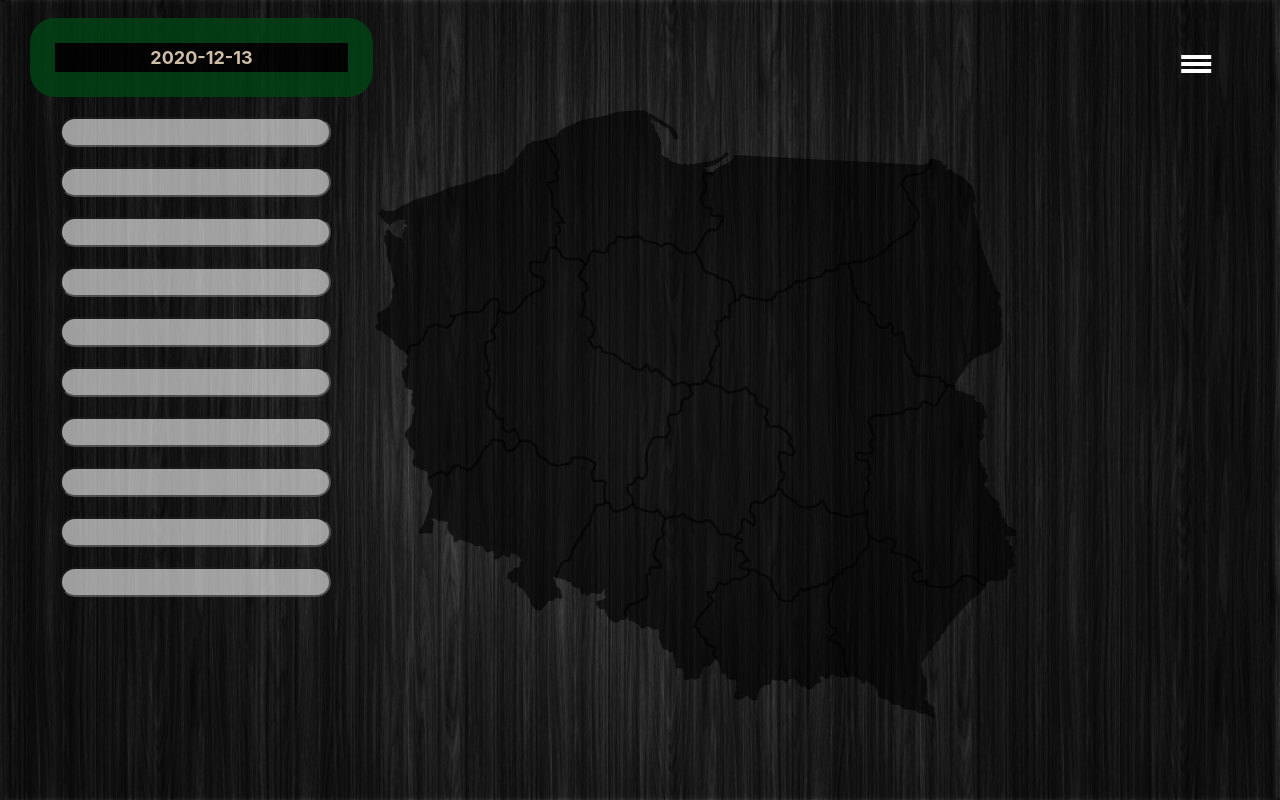
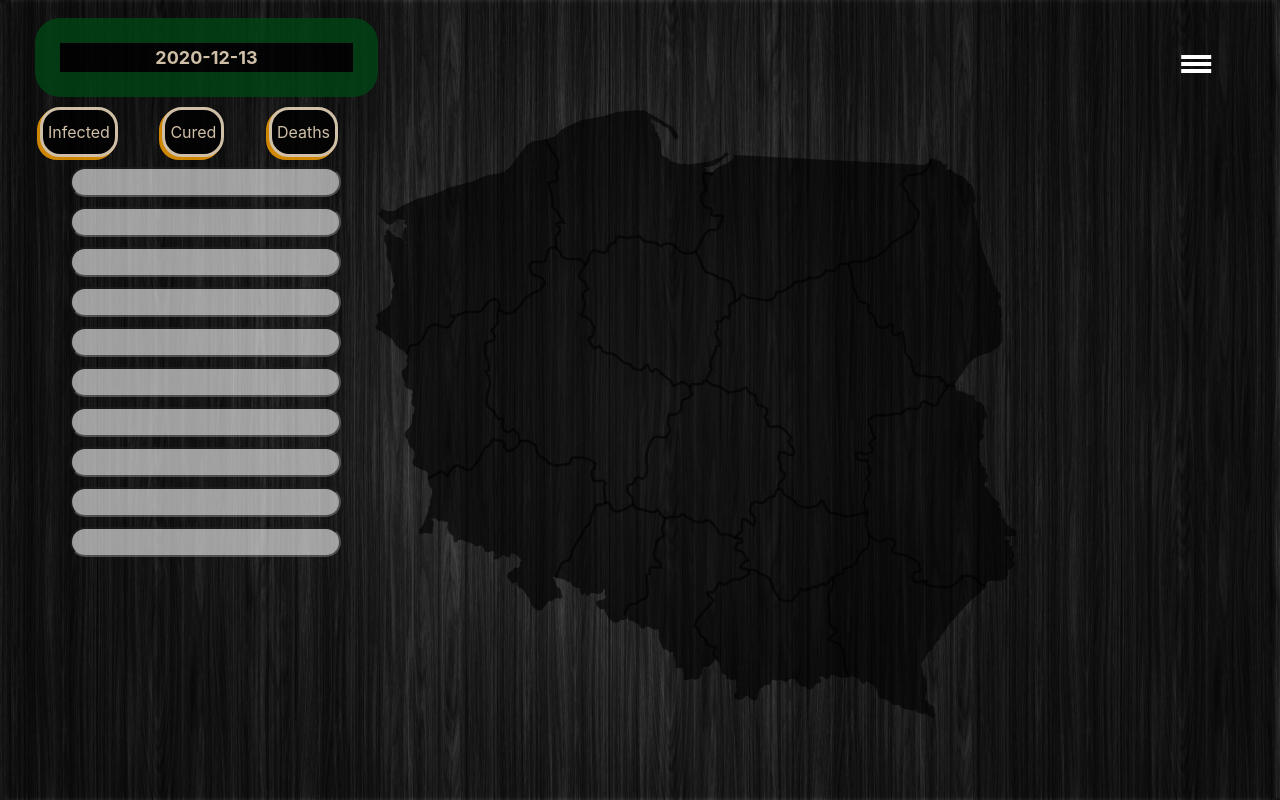
Before and after one commit to Adrian2337/covid-spread-analyzer, a Django app: template templates/map.html in a window 1280 px wide. Run offline with Django 3.2, Linux system fonts and the light colour scheme; the template is opened without the code that fills it, so the values that code supplies are empty; some libraries are stand-ins or nearby versions.

Commit message:
map has more options

```diff
--- a/static/css/map.css
+++ b/static/css/map.css
@@ -5,7 +5,21 @@ body {
     height: 100%;
 }
 
+.btn {
+    border:solid;
+    border-radius: 20px;
+    color: blanchedalmond;
+    border-color: blanchedalmond;
+    outline: none;
+    padding: 10px 5px;
+    background-color: black;
+    cursor: pointer;
+    margin-top: 10px;
+    margin-left: 40px;
+    opacity:0.8;
+    box-shadow: -3px 3px orange, -2px 2px orange, -1px 1px orange;
 
+}
 .val{
 
     font-size: large;
@@ -37,11 +51,12 @@ body {
     width:min-content;
     position: fixed;
     float: left;
+    height: max-content;
 }
 
 #date-div {
     margin: 10px;
-    margin-left: 30px;
+    margin-left: 35px;
     font-size: large;
     font-weight: 700;
     color: blanchedalmond;
@@ -51,6 +66,8 @@ body {
     opacity: 0.8;
     border-radius: 25px;
     float: left;
+    margin-bottom: auto;
+
 }
 
 .legend{
@@ -60,6 +77,7 @@ body {
     font-style:oblique;
     color: black;
     text-align: center;
+    margin-top: 40px;
     border-radius: 25px;
     float: left;
 }
@@ -69,9 +87,10 @@ body {
     opacity: 0.6;
     float: left;
     margin: 10px;
-    margin-left: 60px;
+    margin-left: 70px;
     text-align: center;
     border-radius: 25px;
+    margin-bottom: auto;
 }
 
 
@@ -122,8 +141,11 @@ body {
 .knob-container {
     float: left;
     position: fixed;
-    left: 65px;
+    margin-top: 30px;
+    left: 75px;
     bottom: 50px;
+
+
 }
 
 .general-voivodeship-info {
@@ -142,6 +164,9 @@ body {
     opacity: 0.6;
     display: table;
     font-weight: 900;
+    border: solid;
+    border-color: black;
+    border-radius: 30px;
 }
 
 
--- a/static/js/map.js
+++ b/static/js/map.js
@@ -130,6 +130,134 @@ function paint_areas(data_json, index) {
 
 }
 
+function btn_infected(){
+
+    document.getElementById("daily infected").value = "True"
+    document.getElementById("daily cured").value = "False"
+    document.getElementById("daily deceased").value = "False"
+    $('.knob').val(0).trigger('change')
+
+}
+
+
+function btn_cured(){
+
+    document.getElementById("daily infected").value = "False"
+    document.getElementById("daily cured").value = "True"
+    document.getElementById("daily deceased").value = "False"
+    $('.knob').val(0).trigger('change')
+
+}
+
+
+function btn_deceased(){
+
+    document.getElementById("daily infected").value = "False"
+    document.getElementById("daily cured").value = "False"
+    document.getElementById("daily deceased").value = "True"
+    $('.knob').val(0).trigger('change')
+}
+
+
+function paint_areas_death(data_json, index) {
+    let areas = document.getElementsByClassName("area")
+    let cases = []
+
+    for (let x of areas) {
+
+        week = 7;
+
+        count_from = week + index
+
+        for (count_from; count_from >= index; count_from--) {
+
+            cases.push(data_json[dates[count_from]]['Voivodeships'][x.id]['daily deceased'])
+        }
+
+    }
+
+    sum = Math.max.apply(null, cases)
+
+    for (let x of areas) {
+
+        week = 7;
+
+        count_from = week + index
+
+        till_today_infected = 0
+
+        for (count_from; count_from >= index; count_from--) {
+            till_today_infected += data_json[dates[count_from]]['Voivodeships'][x.id]['daily deceased']
+
+            cases.push(data_json[dates[count_from]]['Voivodeships'][x.id]['daily deceased'])
+        }
+
+        mid = till_today_infected/week
+        x.style.fill = color_picker(mid, sum)
+
+
+    }
+
+    let areasII = document.getElementsByClassName("scale-table")
+
+    for (let xII of areasII) {
+        xII.value =  String(parseInt(xII.id*sum))
+        xII.style.backgroundColor = color_picker(parseInt(xII.value), sum);
+    }
+
+}
+
+
+function paint_areas_cured(data_json, index) {
+    let areas = document.getElementsByClassName("area")
+    let cases = []
+
+    for (let x of areas) {
+
+        week = 7;
+
+        count_from = week + index
+
+        for (count_from; count_from >= index; count_from--) {
+
+            cases.push(data_json[dates[count_from]]['Voivodeships'][x.id]['daily cured'])
+        }
+
+    }
+
+    sum = Math.max.apply(null, cases)
+
+    for (let x of areas) {
+
+        week = 7;
+
+        count_from = week + index
+
+        till_today_infected = 0
+
+        for (count_from; count_from >= index; count_from--) {
+            till_today_infected += data_json[dates[count_from]]['Voivodeships'][x.id]['daily cured']
+
+            cases.push(data_json[dates[count_from]]['Voivodeships'][x.id]['daily cured'])
+        }
+
+        mid = till_today_infected/week
+        x.style.fill = color_picker(mid, sum)
+
+
+    }
+
+    let areasII = document.getElementsByClassName("scale-table")
+
+    for (let xII of areasII) {
+        xII.value =  String(parseInt(xII.id*sum))
+        xII.style.backgroundColor = color_picker(parseInt(xII.value), sum);
+    }
+
+}
+
+
+
 
 function get_date_from_knob(data_json, index) {
     date = data_json[dates[index]]['date']
@@ -139,6 +267,8 @@ function get_date_from_knob(data_json, index) {
 function get_sum_all_casses(data, type) {
     data_json[dates[index]]['Voivodeships'][x.id]['daily infected']
 }
+
+
 
 paint_areas(map_data, 0)
 
--- a/templates/map.html
+++ b/templates/map.html
@@ -137,6 +137,11 @@
                     });
                 </script>
             </div>
+            <div id="buttons">
+                <button class="btn" value="True" id="daily infected" onclick="btn_infected()">Infected</button>
+                <button class="btn" value="False" id="daily cured" onclick="btn_cured()">Cured</button>
+                <button class="btn" value="False" id="daily deceased" onclick="btn_deceased()">Deaths</button>
+            </div>
             <div id="legend">
                 <input type="text" class="scale-table" value="" id="0.1"  readonly>
                 <input type="text" class="scale-table" value="" id="0.2"  readonly>
@@ -149,28 +154,42 @@
                 <input type="text" class="scale-table" value="" id="0.9"  readonly>
                 <input type="text" class="scale-table" value="" id="1.0"  readonly>
 
+                <script type="text/javascript">
+                  paint_areas(map_data, 0)
+                </script>
             </div>
             <div class="knob-container">
                 <script src="https://cdnjs.cloudflare.com/ajax/libs/jQuery-Knob/1.2.13/jquery.knob.min.js"></script>
-                <input type="hidden" value="1" class="knob" data-min="0" data-max="30" id="knob">
+                <input type="hidden" value="0" class="knob" data-min="0" data-max="30" id="knob">
                 <script type="text/javascript">
 
                     let then = new Date(2020, 10, 01);
                     let now = new Date();
+                    days =  parseInt(Math.abs((then - now) / (1000*60*60*24)));
 
-                    days =  parseInt(Math.abs((then - now) / (1000*60*60*24)));
+
+
                     $(function () {
 
                         $(".knob").knob({
-                                'min':0,
-                                'max':days,
-                            release: function (value) {
-                                hide_general_info()
+                            'min':0,
+                            'max':days,
+                        release: function (value) {
+                            hide_general_info()
+                            if( document.getElementById("daily infected").value == "True"){
                                 paint_areas(map_data, value)
-                                get_date_from_knob(map_data, value)
+                            }
+                            if( document.getElementById("daily deceased").value == "True"){
+                                paint_areas_death(map_data, value)
+                            }
+                            if( document.getElementById("daily cured").value == "True"){
+                                paint_areas_cured(map_data, value)
+                            }
+                            get_date_from_knob(map_data, value)
 
                             },
                         });
+
                     });
                 </script>
             </div>
```
